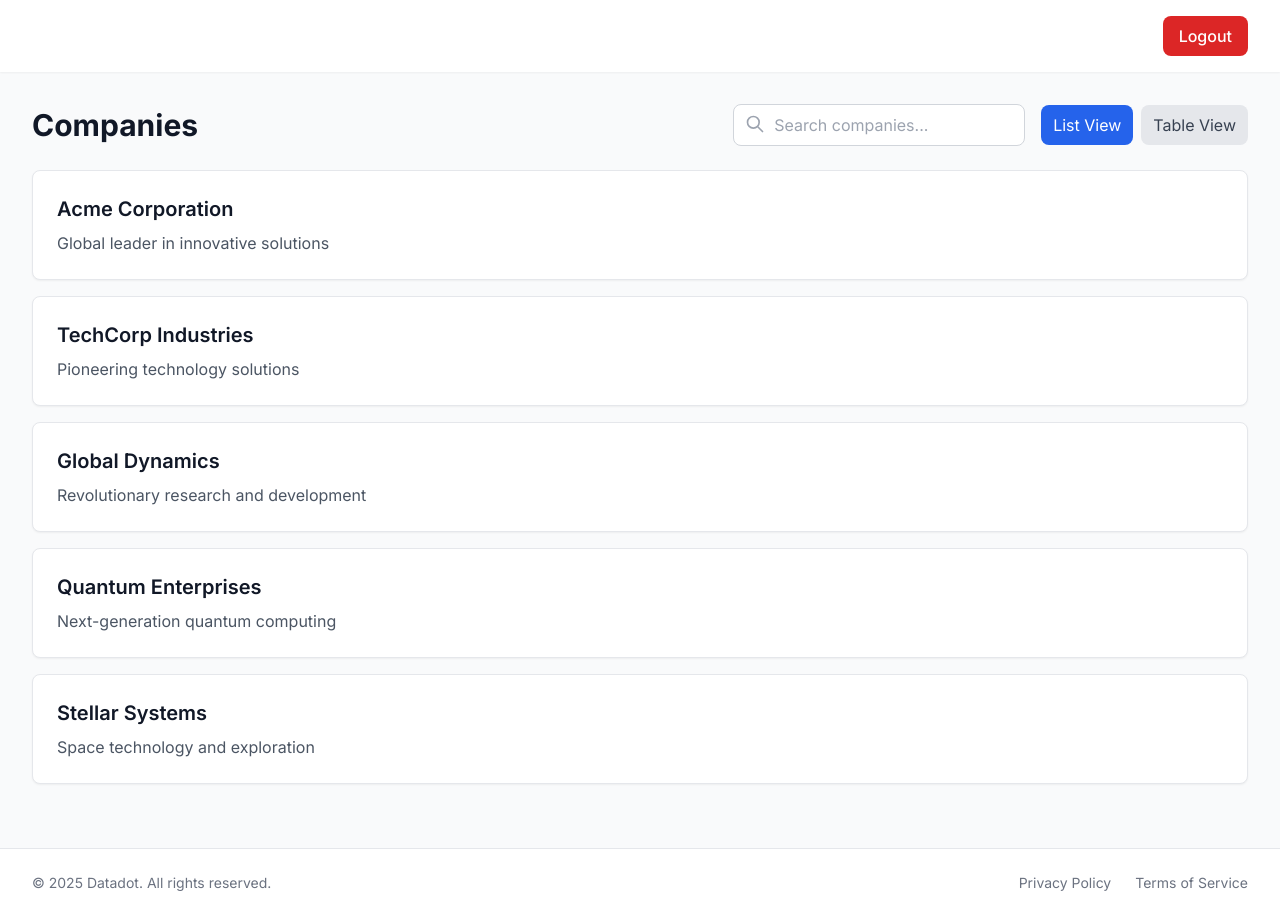
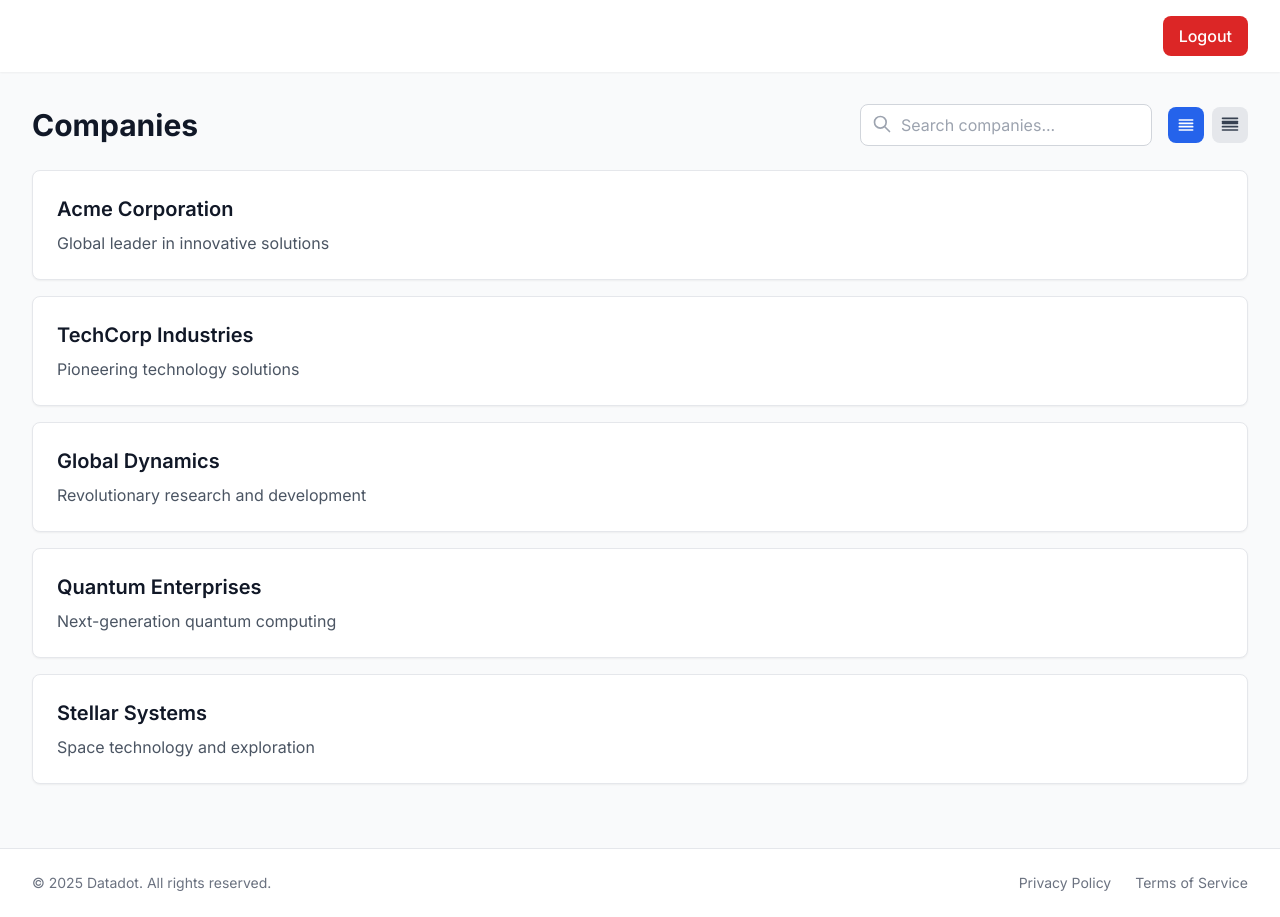
Before and after one commit to sunilbittu/dms-app, a Next.js app: page /companies in a window 1280 px wide. Built offline with nearby package versions, Linux system fonts and the light colour scheme; sample sign-in values are in the browser's storage.

Commit message:
please donot show side nav on companies page

```diff
--- a/app/companies/page.tsx
+++ b/app/companies/page.tsx
@@ -176,25 +176,57 @@ export default function CompaniesPage() {
                         <div className="flex space-x-2" data-oid="n19k7oq">
                             <button
                                 onClick={() => setViewMode('list')}
-                                className={`px-3 py-2 rounded-lg ${
+                                title="List View"
+                                className={`p-2 rounded-lg ${
                                     viewMode === 'list'
                                         ? 'bg-blue-600 text-white'
                                         : 'bg-gray-200 text-gray-700 hover:bg-gray-300'
                                 }`}
                                 data-oid="7-89m04"
                             >
-                                List View
+                                <svg
+                                    xmlns="http://www.w3.org/2000/svg"
+                                    className="h-5 w-5"
+                                    fill="none"
+                                    viewBox="0 0 24 24"
+                                    stroke="currentColor"
+                                    data-oid="fc9uyo9"
+                                >
+                                    <path
+                                        strokeLinecap="round"
+                                        strokeLinejoin="round"
+                                        strokeWidth={2}
+                                        d="M4 6h16M4 10h16M4 14h16M4 18h16"
+                                        data-oid=":3sl:91"
+                                    />
+                                </svg>
                             </button>
                             <button
                                 onClick={() => setViewMode('table')}
-                                className={`px-3 py-2 rounded-lg ${
+                                title="Table View"
+                                className={`p-2 rounded-lg ${
                                     viewMode === 'table'
                                         ? 'bg-blue-600 text-white'
                                         : 'bg-gray-200 text-gray-700 hover:bg-gray-300'
                                 }`}
                                 data-oid="288zvie"
                             >
-                                Table View
+                                <svg
+                                    xmlns="http://www.w3.org/2000/svg"
+                                    className="h-5 w-5"
+                                    fill="none"
+                                    viewBox="0 0 24 24"
+                                    stroke="currentColor"
+                                    data-oid="5tel-bs"
+                                >
+                                    <path
+                                        strokeLinecap="round"
+                                        strokeLinejoin="round"
+                                        strokeWidth={2}
+                                        d="M3 10h18M3 14h18M3 4h18M3 18h18M3 8h18"
+                                        data-oid="ja3n0ix"
+                                    />
+                                </svg>
                             </button>
                         </div>
                     </div>
```
